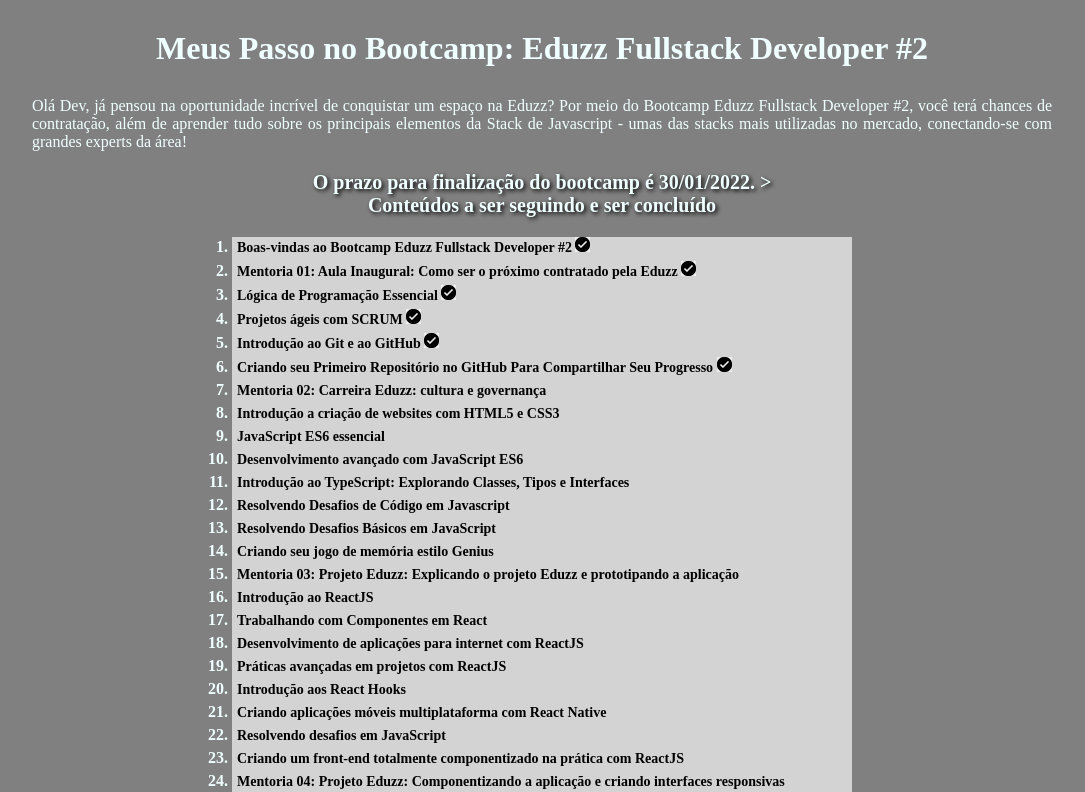
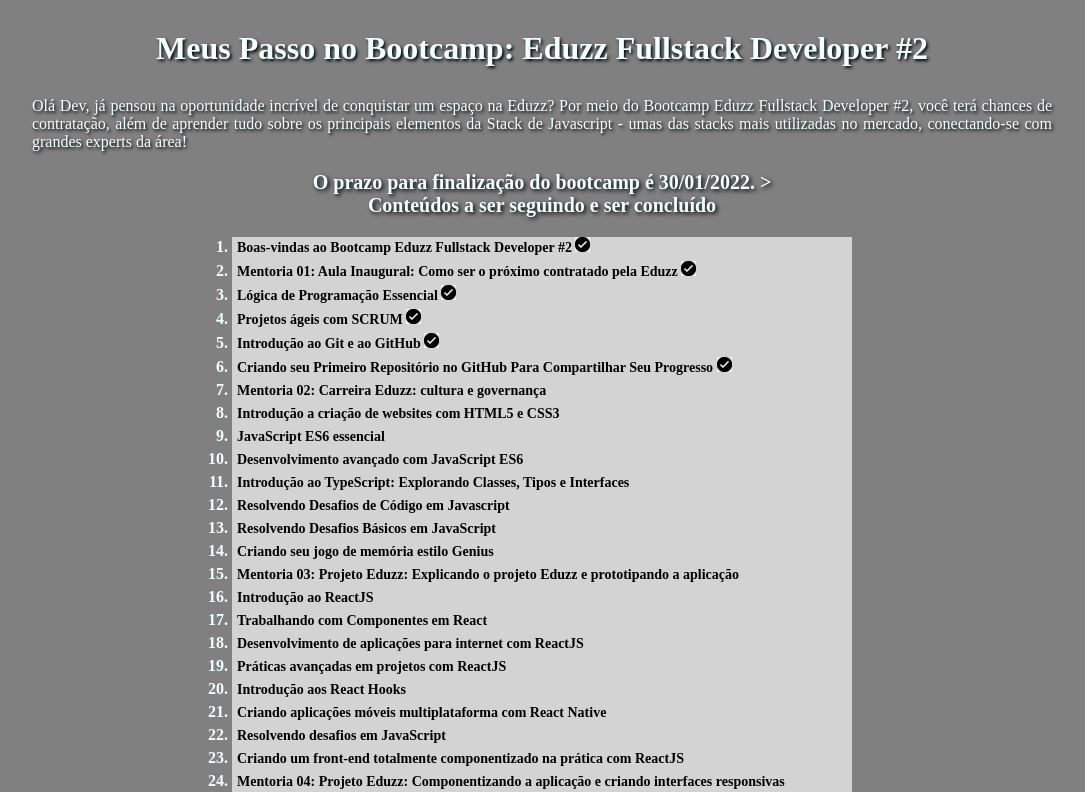
Before and after one commit to IvanStudyDev/Ag-EduzzFullstackDev, a plain HTML site: page index.html in a window 1280 px wide. Shown: the top 792 px of the page, without its empty margins (98-1183 px from the left). Drawn offline with Linux system fonts and the light colour scheme.

Commit message:
Alterações em cores

```diff
--- a/assets/css/style.css
+++ b/assets/css/style.css
@@ -14,6 +14,7 @@ body{
 .titulo{
     text-align: center;
     padding-bottom: 30px;
+    text-shadow: 0.1em 0.1em 0.2em black;
 }
 
 p{
@@ -21,6 +22,7 @@ p{
     padding-bottom: 20px;
     padding-left: 100px;
     padding-right: 100px;
+    text-shadow: 0.1em 0.1em 0.2em black;
 }
 
 h4{
```
